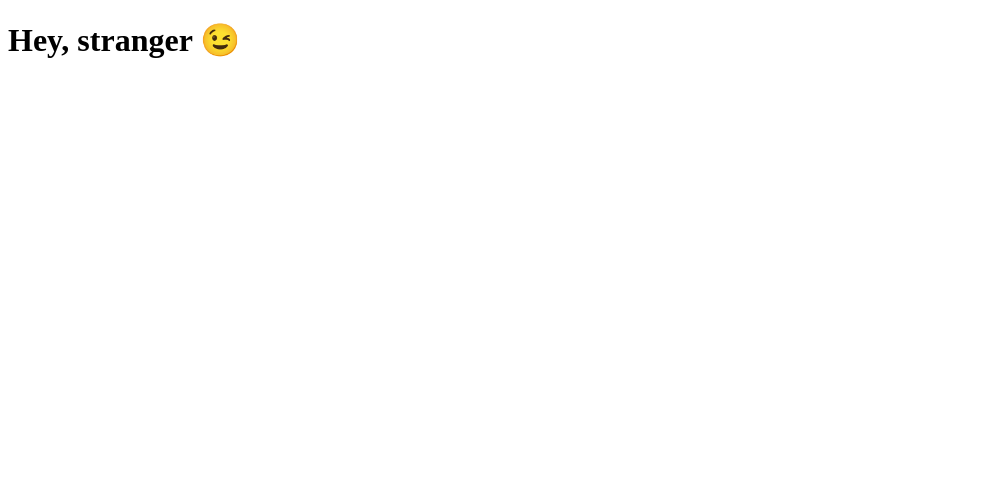
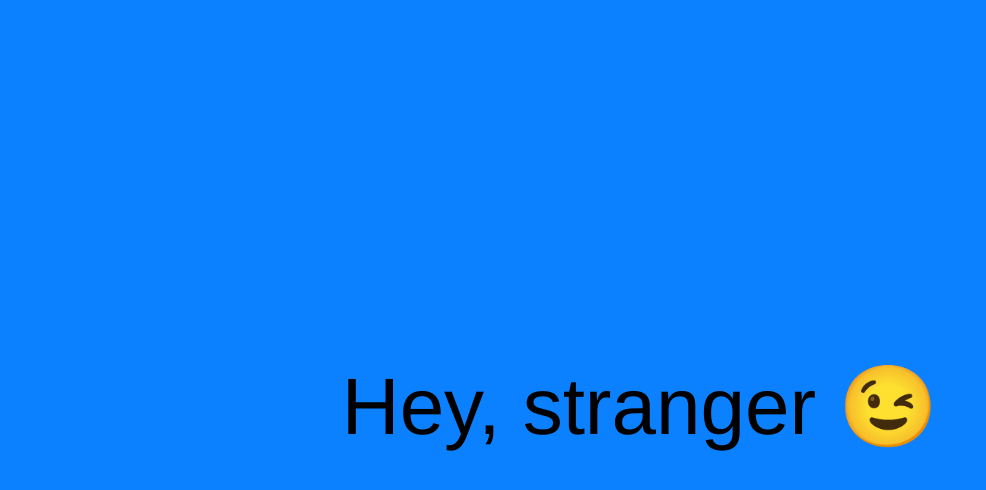
Before and after one commit to adiferrer/adiferrer.github.io, a plain HTML site: page index.html in a window 1280 px wide. Shown: the whole page, without its empty margins (0-986 px from the left). Drawn offline with Linux system fonts and the light colour scheme.

Commit message:
hey stranger

```diff
--- a/index.html
+++ b/index.html
@@ -6,6 +6,25 @@
         <!--
             <link rel="stylesheet" href="style.css">
         -->
+        <style type="text/css">
+            body {
+                padding: 0;
+                margin: 0;
+                background-color: #0b81ff;
+            }
+            h1 {
+                font-size: 5em;
+                margin: 0;
+                padding: 0;
+                text-align: center;
+                font-family: 'Helvetica Neue';
+                font-weight: 200;
+                position: absolute;
+                top: 45%;
+                left: 50%;
+                transform: translateX(-50%);
+            }
+        </style>
     </head>
     <body>
         <h1>Hey, stranger &#128521;</h1>
```
